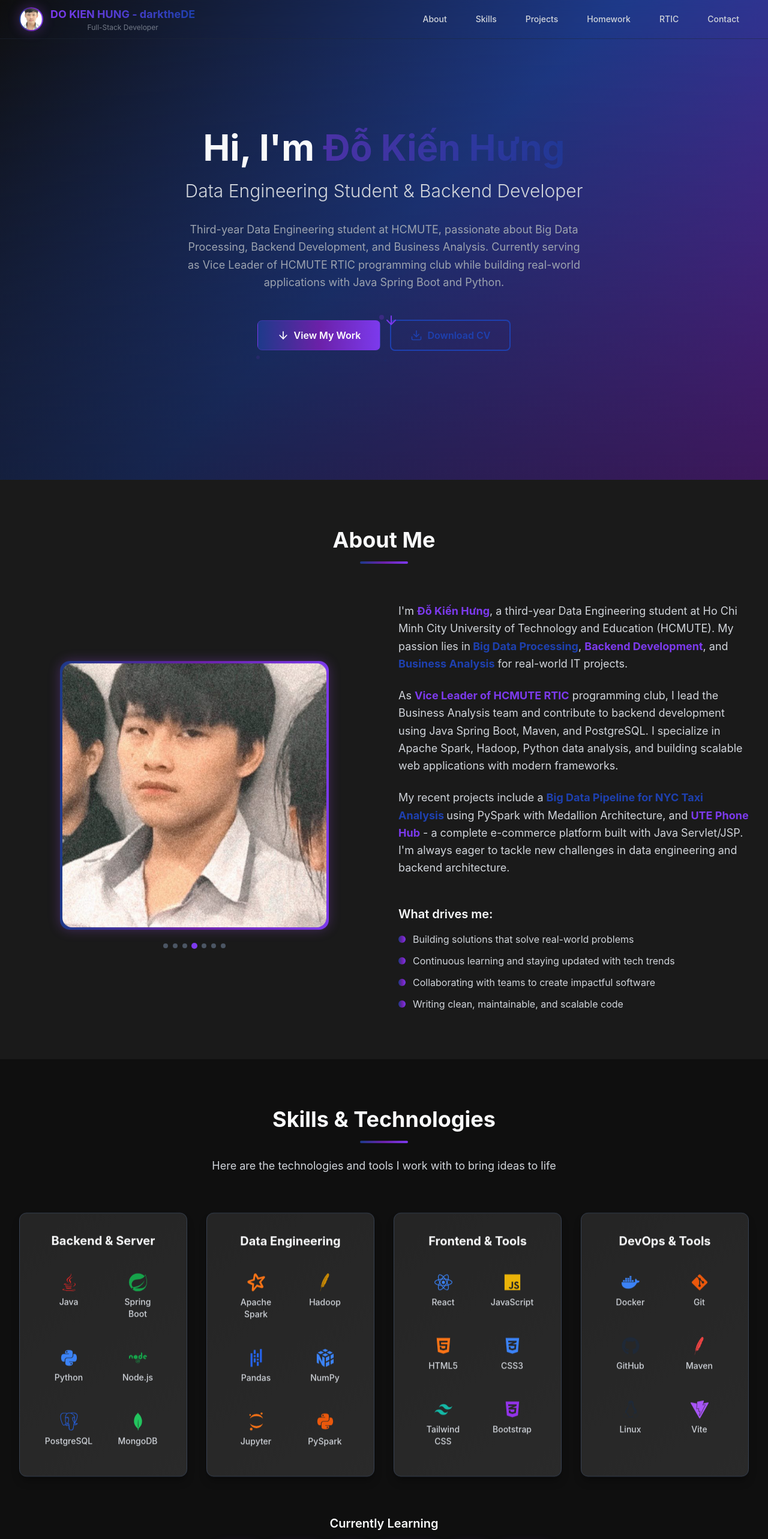
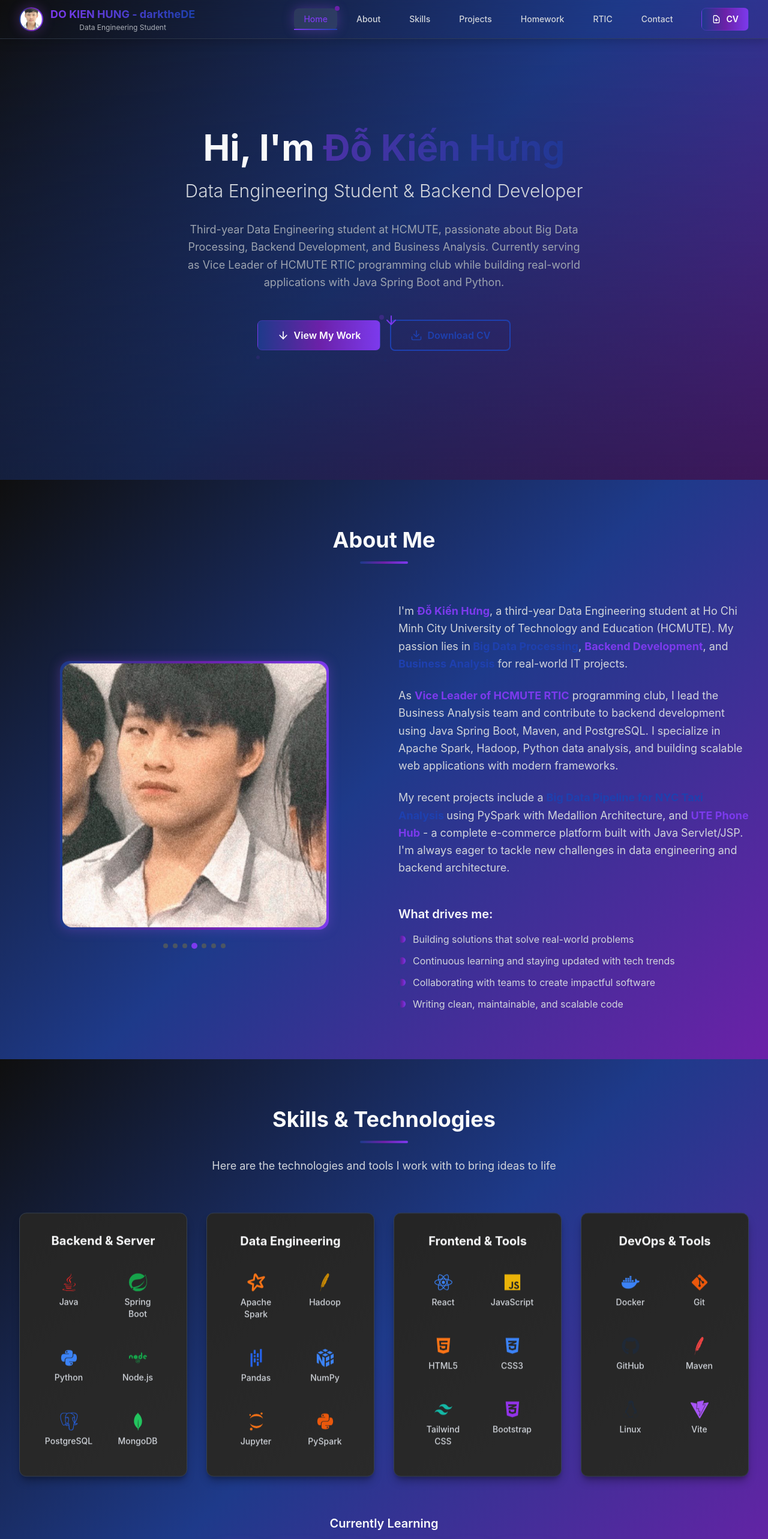
Before and after one commit to darktheDE/darktheDE.github.io, a React (Vite) app in the folder darktheDE-portfolio/: page / in a window 1280 px wide. Shown: the top 2566 px of the page at 60% size. Built offline with nearby package versions, Linux system fonts and the light colour scheme.

Commit message:
feat: add background color, modified footer, header

```diff
--- a/darktheDE-portfolio/src/components/About.jsx
+++ b/darktheDE-portfolio/src/components/About.jsx
@@ -23,7 +23,7 @@ const About = () => {
     return () => clearInterval(interval);
   }, [profileImages.length]);
   return (
-    <section id="about" className="py-20 bg-dark-secondary">
+    <section id="about" className="py-20 bg-dark-gradient">
       <div className="max-w-7xl mx-auto px-4 sm:px-6 lg:px-8">
         <div className="text-center mb-16">
           <h2 className="text-3xl sm:text-4xl font-bold text-gray-50 mb-4">
--- a/darktheDE-portfolio/src/components/Contact.jsx
+++ b/darktheDE-portfolio/src/components/Contact.jsx
@@ -2,7 +2,7 @@ import { FiMail, FiGithub, FiLinkedin, FiTwitter } from 'react-icons/fi';
 
 const Contact = () => {
   return (
-    <section id="contact" className="py-20 bg-dark-primary">
+    <section id="contact" className="py-20 bg-dark-gradient">
       <div className="max-w-4xl mx-auto px-4 sm:px-6 lg:px-8">
         <div className="text-center mb-16">
           <h2 className="text-3xl sm:text-4xl font-bold text-gray-50 mb-4">
--- a/darktheDE-portfolio/src/components/Footer.jsx
+++ b/darktheDE-portfolio/src/components/Footer.jsx
@@ -25,34 +25,75 @@ const Footer = () => {
   ];
 
   return (
-    <footer className="bg-dark-secondary border-t border-gray-800 text-white py-12">
-      <div className="max-w-7xl mx-auto px-4 sm:px-6 lg:px-8">
+    <footer className="relative bg-dark-gradient border-t border-gray-700 text-white py-12">
+      {/* Overlay for better readability */}
+      <div className="absolute inset-0 bg-dark-primary/60 backdrop-blur-sm"></div>
+
+      {/* Animated background particles */}
+      <div className="absolute inset-0 overflow-hidden opacity-30">
+        <div className="absolute top-1/4 left-1/4 w-2 h-2 bg-accent-purple-light rounded-full animate-ping"></div>
+        <div className="absolute top-1/2 right-1/3 w-1 h-1 bg-accent-blue-light rounded-full animate-pulse"></div>
+        <div className="absolute bottom-1/3 left-1/2 w-1.5 h-1.5 bg-accent-purple-light rounded-full animate-bounce"></div>
+      </div>
+
+      <div className="max-w-7xl mx-auto px-4 sm:px-6 lg:px-8 relative z-10">
+        {/* Statistics Section */}
+        <div className="grid grid-cols-2 md:grid-cols-4 gap-6 mb-12 text-center">
+          <div className="bg-dark-card/50 backdrop-blur-sm rounded-xl p-4 border border-gray-700/50 hover:border-accent-purple-light/50 transition-all duration-300 hover:scale-105">
+            <div className="text-3xl font-bold bg-gradient-to-r from-accent-purple-light to-accent-blue-light bg-clip-text text-transparent mb-1">10+</div>
+            <div className="text-sm text-gray-400">Projects</div>
+          </div>
+          <div className="bg-dark-card/50 backdrop-blur-sm rounded-xl p-4 border border-gray-700/50 hover:border-accent-blue-light/50 transition-all duration-300 hover:scale-105">
+            <div className="text-3xl font-bold bg-gradient-to-r from-accent-blue-light to-accent-purple-light bg-clip-text text-transparent mb-1">15+</div>
+            <div className="text-sm text-gray-400">Technologies</div>
+          </div>
+          <div className="bg-dark-card/50 backdrop-blur-sm rounded-xl p-4 border border-gray-700/50 hover:border-accent-purple-light/50 transition-all duration-300 hover:scale-105">
+            <div className="text-3xl font-bold bg-gradient-to-r from-accent-purple-light to-accent-blue-light bg-clip-text text-transparent mb-1">3+</div>
+            <div className="text-sm text-gray-400">Years Coding</div>
+          </div>
+          <div className="bg-dark-card/50 backdrop-blur-sm rounded-xl p-4 border border-gray-700/50 hover:border-accent-blue-light/50 transition-all duration-300 hover:scale-105">
+            <div className="text-3xl font-bold bg-gradient-to-r from-accent-blue-light to-accent-purple-light bg-clip-text text-transparent mb-1">1</div>
+            <div className="text-sm text-gray-400">RTIC Vice Leader</div>
+          </div>
+        </div>
+
         {/* Main Footer Content */}
         <div className="grid grid-cols-1 md:grid-cols-3 gap-8 mb-8">
           {/* About Section */}
           <div className="text-center md:text-left">
             <h3 className="text-2xl font-bold bg-gradient-to-r from-accent-purple-light to-accent-blue-light
-                        bg-clip-text text-transparent mb-4">
+                        bg-clip-text text-transparent mb-4 drop-shadow-lg">
               DO KIEN HUNG
             </h3>
-            <p className="text-gray-400 text-sm leading-relaxed">
+            <p className="text-gray-200 text-sm leading-relaxed mb-3">
               Data Engineer & Full-stack Developer passionate about building scalable solutions
               and analyzing big data with modern technologies.
             </p>
-            <p className="text-gray-500 text-xs mt-2">
-              📍 Ho Chi Minh City, Vietnam
+            <div className="flex flex-wrap gap-2 justify-center md:justify-start mb-3">
+              <span className="px-2 py-1 bg-accent-purple-dark/30 text-accent-purple-light text-xs rounded-full border border-accent-purple-light/20">Java</span>
+              <span className="px-2 py-1 bg-accent-blue-dark/30 text-accent-blue-light text-xs rounded-full border border-accent-blue-light/20">Python</span>
+              <span className="px-2 py-1 bg-accent-purple-dark/30 text-accent-purple-light text-xs rounded-full border border-accent-purple-light/20">React</span>
+              <span className="px-2 py-1 bg-accent-blue-dark/30 text-accent-blue-light text-xs rounded-full border border-accent-blue-light/20">Spring Boot</span>
+            </div>
+            <p className="text-gray-400 text-xs mt-2 flex items-center justify-center md:justify-start gap-1">
+              <span>📍</span>
+              <span>Ho Chi Minh City, Vietnam</span>
+            </p>
+            <p className="text-gray-400 text-xs mt-1 flex items-center justify-center md:justify-start gap-1">
+              <span>🎓</span>
+              <span>HCMUTE - Data Engineering</span>
             </p>
           </div>
 
           {/* Quick Links */}
           <div className="text-center">
-            <h4 className="text-lg font-semibold text-accent-purple-light mb-4">Quick Links</h4>
+            <h4 className="text-lg font-semibold text-accent-purple-light mb-4 drop-shadow-lg">Quick Links</h4>
             <ul className="space-y-2">
               {quickLinks.map((link) => (
                 <li key={link.name}>
                   <a
                     href={link.href}
-                    className="text-gray-400 hover:text-accent-blue-light transition-colors duration-300 text-sm"
+                    className="text-gray-200 hover:text-accent-blue-light transition-colors duration-300 text-sm font-medium"
                     onClick={(e) => {
                       e.preventDefault();
                       const element = document.querySelector(link.href);
@@ -70,7 +111,7 @@ const Footer = () => {
 
           {/* Connect Section */}
           <div className="text-center md:text-right">
-            <h4 className="text-lg font-semibold text-accent-purple-light mb-4">Connect With Me</h4>
+            <h4 className="text-lg font-semibold text-accent-purple-light mb-4 drop-shadow-lg">Connect With Me</h4>
             <div className="flex justify-center md:justify-end gap-4 mb-4">
               {socialLinks.map((social) => (
                 <a
@@ -78,8 +119,9 @@ const Footer = () => {
                   href={social.href}
                   target="_blank"
                   rel="noopener noreferrer"
-                  className={`text-gray-400 ${social.color} transition-all duration-300 transform hover:scale-110`}
+                  className={`text-gray-200 ${social.color} transition-all duration-300 transform hover:scale-125 hover:-translate-y-1 p-2 rounded-lg hover:bg-white/10 hover:shadow-glow-purple`}
                   aria-label={social.name}
+                  title={social.name}
                 >
                   <social.icon className="w-6 h-6" />
                 </a>
@@ -109,16 +151,27 @@ const Footer = () => {
 
           {/* Copyright */}
           <div className="text-center">
-            <p className="text-gray-400 flex items-center justify-center gap-2 mb-2">
-              © {currentYear} Do Kien Hung. Made with
-              <FiHeart className="w-4 h-4 text-accent-purple-light animate-pulse" />
-              using React & Tailwind CSS
+            <p className="text-gray-200 flex items-center justify-center gap-2 mb-2 flex-wrap">
+              <span>© {currentYear} Do Kien Hung.</span>
+              <span className="flex items-center gap-1">
+                Made with <FiHeart className="w-4 h-4 text-accent-purple-light animate-pulse" /> using
+              </span>
+              <span className="text-accent-blue-light font-semibold">React</span>
+              <span>&</span>
+              <span className="text-accent-purple-light font-semibold">Tailwind CSS</span>
             </p>
-            <p className="text-sm text-gray-500">
-              Built with modern web technologies • Deployed on GitHub Pages
+            <p className="text-sm text-gray-400 mb-2">
+              Built with modern web technologies • Deployed on
+              <a href="https://pages.github.com/" target="_blank" rel="noopener noreferrer"
+                 className="text-accent-blue-light hover:text-accent-purple-light transition-colors duration-300 ml-1 font-semibold">
+                GitHub Pages
+              </a>
             </p>
-            <p className="text-xs text-gray-600 mt-2">
-              All rights reserved • Designed & Developed with passion
+            <p className="text-xs text-gray-500 mt-2">
+              All rights reserved • Designed & Developed with passion 🚀
+            </p>
+            <p className="text-xs text-gray-600 mt-1">
+              Last updated: October 2025
             </p>
           </div>
         </div>
--- a/darktheDE-portfolio/src/components/Homework.jsx
+++ b/darktheDE-portfolio/src/components/Homework.jsx
@@ -50,7 +50,7 @@ const HomeworkCard = ({ homework }) => {
 
 const Homework = () => {
   return (
-    <section id="homework" className="py-20 bg-dark-primary">
+    <section id="homework" className="py-20 bg-dark-gradient">
       <div className="max-w-7xl mx-auto px-4 sm:px-6 lg:px-8">
         <div className="text-center mb-16">
           <h2 className="text-3xl sm:text-4xl font-bold text-gray-50 mb-4">
--- a/darktheDE-portfolio/src/components/Navbar.jsx
+++ b/darktheDE-portfolio/src/components/Navbar.jsx
@@ -7,6 +7,7 @@ const Navbar = () => {
   const { scrollY, isVisible, activeSection } = useScrollNavbar();
 
   const navItems = [
+    { name: 'Home', href: '#hero' },
     { name: 'About', href: '#about' },
     { name: 'Skills', href: '#skills' },
     { name: 'Projects', href: '#projects' },
@@ -43,12 +44,11 @@ const Navbar = () => {
 
   return (
     <nav
-      className={`fixed top-0 w-full backdrop-blur-md border-b border-gray-800/50 z-50 transition-all duration-500 ease-out ${
+      className={`fixed top-0 w-full backdrop-blur-lg border-b border-gray-700/70 z-50 transition-all duration-500 ease-out ${
         isVisible ? 'translate-y-0' : '-translate-y-full'
-      }`}
+      } bg-dark-gradient/95`}
       style={{
-        background: `linear-gradient(135deg, ${getNavbarBackground()}, ${getNavbarBackground().replace('30', '20')})`,
-        boxShadow: scrollY > 50 ? '0 8px 32px rgba(0, 0, 0, 0.3)' : 'none'
+        boxShadow: scrollY > 50 ? '0 8px 32px rgba(0, 0, 0, 0.4)' : '0 4px 16px rgba(0, 0, 0, 0.2)'
       }}
     >
       {/* Animated progress bar */}
@@ -77,8 +77,8 @@ const Navbar = () => {
                 <span className="text-lg font-bold bg-gradient-to-r from-accent-purple-light to-accent-blue-light bg-clip-text text-transparent hover:from-accent-purple hover:to-accent-blue transition-all duration-500 hover:scale-105">
                   DO KIEN HUNG - darktheDE
                 </span>
-                <div className="text-xs text-gray-400 opacity-70 group-hover:opacity-100 transition-opacity duration-300">
-                  Full-Stack Developer
+                <div className="text-xs text-gray-300 opacity-80 group-hover:opacity-100 transition-opacity duration-300">
+                  Data Engineering Student
                 </div>
               </div>
               <span className="sm:hidden text-sm font-bold bg-gradient-to-r from-accent-purple-light to-accent-blue-light bg-clip-text text-transparent hover:from-accent-purple hover:to-accent-blue transition-all duration-300">
@@ -88,7 +88,7 @@ const Navbar = () => {
           </div>
 
           {/* Enhanced Desktop Navigation */}
-          <div className="hidden md:block">
+          <div className="hidden md:flex items-center gap-4">
             <div className="ml-10 flex items-baseline space-x-4">
               {navItems.map((item, index) => {
                 const isActive = activeSection === getActiveSectionId(item.href);
@@ -126,6 +126,18 @@ const Navbar = () => {
                 );
               })}
             </div>
+
+            {/* CV Download Button */}
+            <a
+              href="/CV.pdf"
+              download
+              className="ml-4 px-4 py-2 bg-accent-gradient hover:shadow-glow-purple text-white text-sm font-semibold rounded-lg transition-all duration-300 transform hover:scale-105 flex items-center gap-2 border border-accent-purple-light/30"
+            >
+              <svg className="w-4 h-4" fill="none" stroke="currentColor" viewBox="0 0 24 24">
+                <path strokeLinecap="round" strokeLinejoin="round" strokeWidth={2} d="M12 10v6m0 0l-3-3m3 3l3-3m2 8H7a2 2 0 01-2-2V5a2 2 0 012-2h5.586a1 1 0 01.707.293l5.414 5.414a1 1 0 01.293.707V19a2 2 0 01-2 2z" />
+              </svg>
+              CV
+            </a>
           </div>
 
           {/* Enhanced Mobile menu button */}
--- a/darktheDE-portfolio/src/components/Projects.jsx
+++ b/darktheDE-portfolio/src/components/Projects.jsx
@@ -88,7 +88,7 @@ const ProjectCard = ({ project }) => {
 
 const Projects = () => {
   return (
-    <section id="projects" className="py-20 bg-dark-secondary">
+    <section id="projects" className="py-20 bg-dark-gradient">
       <div className="max-w-7xl mx-auto px-4 sm:px-6 lg:px-8">
         <div className="text-center mb-16">
           <h2 className="text-3xl sm:text-4xl font-bold text-gray-50 mb-4">
--- a/darktheDE-portfolio/src/components/RTIC.jsx
+++ b/darktheDE-portfolio/src/components/RTIC.jsx
@@ -3,7 +3,7 @@ import { SiPython, SiReact, SiSpring } from 'react-icons/si';
 
 const RTIC = () => {
   return (
-    <section id="rtic" className="py-20 bg-dark-secondary relative overflow-hidden">
+    <section id="rtic" className="py-20 bg-dark-gradient relative overflow-hidden">
       {/* Background Image */}
       <div className="absolute inset-0 opacity-30">
         <img
--- a/darktheDE-portfolio/src/components/Skills.jsx
+++ b/darktheDE-portfolio/src/components/Skills.jsx
@@ -58,7 +58,7 @@ const Skills = () => {
   ];
 
   return (
-    <section id="skills" className="py-20 bg-dark-primary">
+    <section id="skills" className="py-20 bg-dark-gradient">
       <div className="max-w-7xl mx-auto px-4 sm:px-6 lg:px-8">
         <div className="text-center mb-16">
           <h2 className="text-3xl sm:text-4xl font-bold text-gray-50 mb-4">
```
